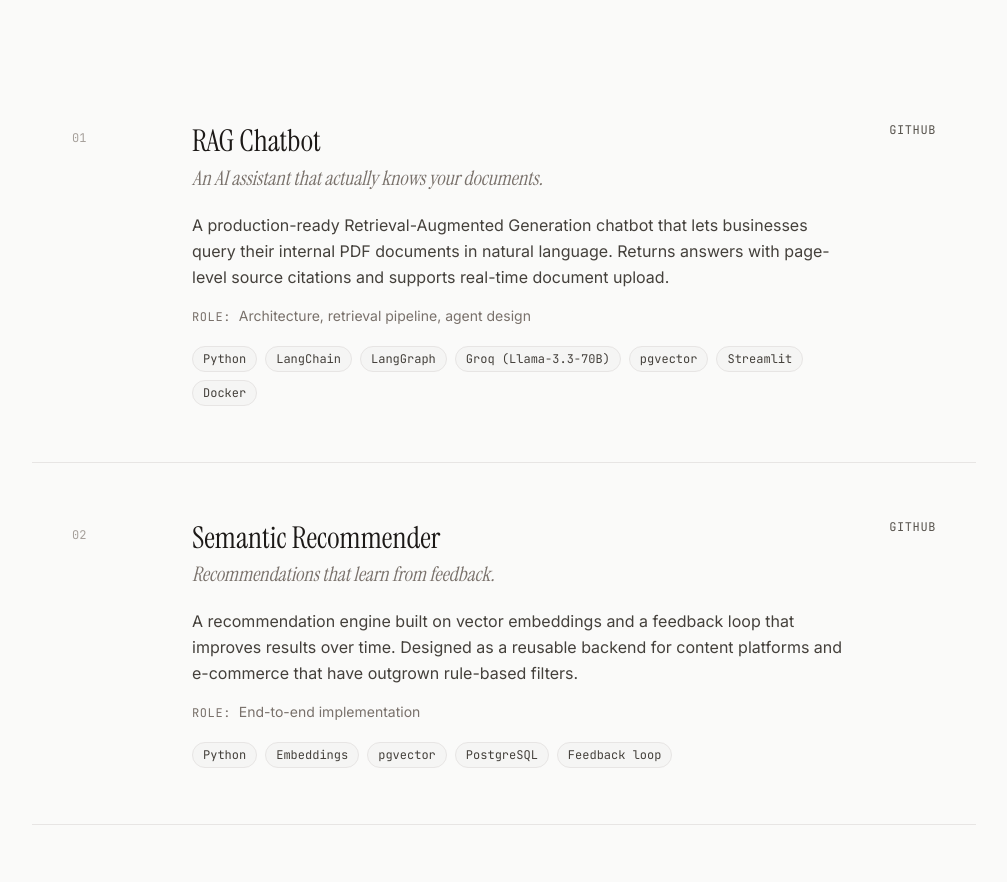
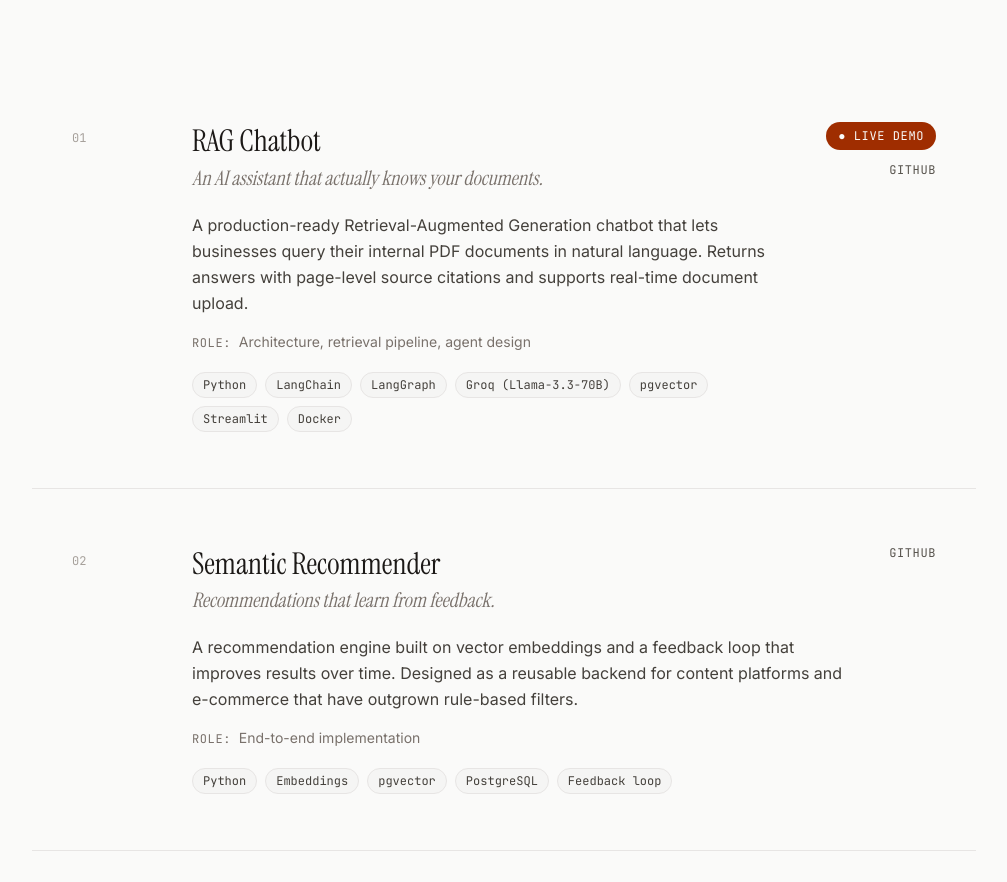
Before and after one commit to pcbeingused333/portfolio, a Next.js app: page / in a window 1280 px wide. Shown: the part 1693-2575 px from the top of the page, without its empty margins (136-1143 px from the left). Built offline with nearby package versions, Linux system fonts and the light colour scheme.

Commit message:
feat: añadir link Live Demo del RAG chatbot

```diff
--- a/app/page.tsx
+++ b/app/page.tsx
@@ -8,6 +8,7 @@ const projects = [
       "A production-ready Retrieval-Augmented Generation chatbot that lets businesses query their internal PDF documents in natural language. Returns answers with page-level source citations and supports real-time document upload.",
     stack: ["Python", "LangChain", "LangGraph", "Groq (Llama-3.3-70B)", "pgvector", "Streamlit", "Docker"],
     github: "https://github.com/pcbeingused333/rag-chatbot-portfolio",
+    demo: "https://rag-chatbot-demo-0.streamlit.app",
     role: "Architecture, retrieval pipeline, agent design",
   },
   {
@@ -133,6 +134,9 @@ export default function Home() {
                   </div>
                 </div>
                 <div className="flex md:flex-col gap-3 text-sm md:items-end">
+                  {p.demo && (
+                    <a href={p.demo} target="_blank" rel="noreferrer" className="font-mono text-xs uppercase tracking-wider px-3 py-1.5 bg-orange-800 text-stone-50 rounded-full hover:bg-orange-900 transition-colors whitespace-nowrap">● live demo</a>
+                  )}
                   {p.github && (
                     <a href={p.github} target="_blank" rel="noreferrer" className="font-mono text-xs uppercase tracking-wider text-stone-600 hover:text-orange-800 transition-colors whitespace-nowrap">github</a>
                   )}
```
